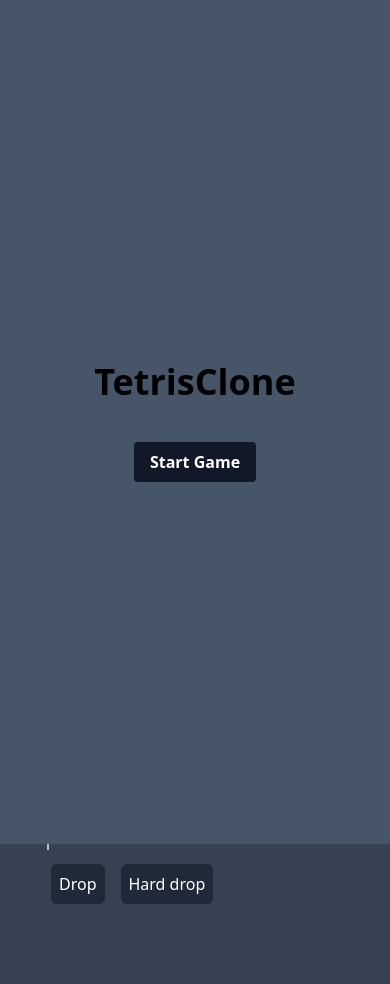
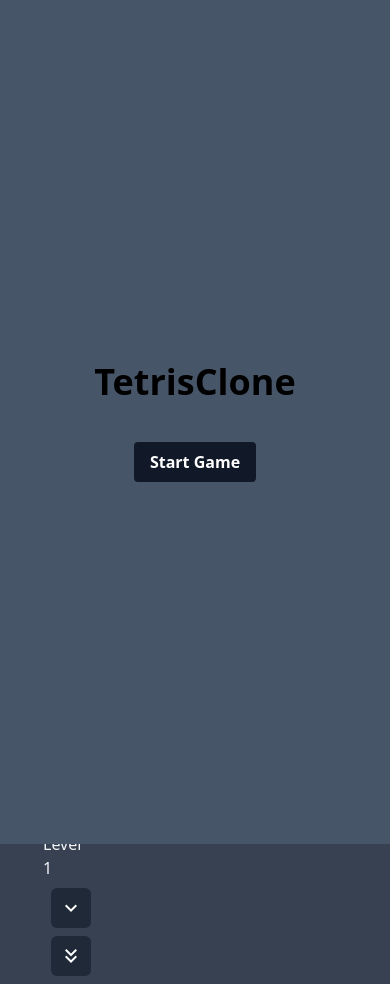
Before and after one commit to jpundonor/tetris-clone, a Vue app: page / in a window 390 px wide. Before the commit the page ends 912 px from the top, so only its background shows below. Built offline with nearby package versions, Linux system fonts and the light colour scheme.

Commit message:
add Material Icons to Controls, and GamePause components for improved UI

```diff
--- a/index.html
+++ b/index.html
@@ -4,6 +4,7 @@
     <meta charset="UTF-8" />
     <link rel="icon" type="image/svg+xml" href="/vite.svg" />
     <meta name="viewport" content="width=device-width, initial-scale=1.0" />
+    <link href="https://fonts.googleapis.com/icon?family=Material+Icons+Outlined" rel="stylesheet">
     <title>TetrisClone</title>
   </head>
   <body>
--- a/src/components/Controls.vue
+++ b/src/components/Controls.vue
@@ -1,12 +1,25 @@
 <template>
-  <div v-if="isAxisX" class="flex flex-row mt-2 md:mt-5 justify-center md:hidden">
-    <button @click="handleKeydown({ key: 'ArrowLeft' })">Left</button>
-    <button @click="handleKeydown({ key: 'ArrowUp' })">Rotate</button>
-    <button @click="handleKeydown({ key: 'ArrowRight' })">Right</button>
+  <div
+    v-if="isAxisX"
+    class="flex flex-row mt-2 md:mt-5 justify-center md:hidden"
+  >
+    <button @click="handleKeydown({ key: 'ArrowLeft' })">
+      <span class="material-icons-outlined"> keyboard_arrow_left </span>
+    </button>
+    <button @click="handleKeydown({ key: 'ArrowUp' })">
+      <span class="material-icons-outlined"> autorenew </span>
+    </button>
+    <button @click="handleKeydown({ key: 'ArrowRight' })">
+      <span class="material-icons-outlined"> keyboard_arrow_right </span>
+    </button>
   </div>
   <div v-if="!isAxisX" class="flex flex-col mt-5 md:hidden">
-    <button @click="drop">Drop</button>
-    <button @click="hardDrop">Hard drop</button>
+    <button @click="drop">
+      <span class="material-icons-outlined"> keyboard_arrow_down </span>
+    </button>
+    <button @click="hardDrop">
+      <span class="material-icons-outlined"> keyboard_double_arrow_down </span>
+    </button>
   </div>
 </template>
 
@@ -19,17 +32,16 @@ export default {
     isAxisX: Boolean,
   },
   methods: {
-    ...mapActions("game",["hardDrop", "handleKeydown"]),
+    ...mapActions("game", ["hardDrop", "handleKeydown"]),
     drop() {
       this.handleKeydown({ key: "ArrowDown" });
     },
-
   },
 };
 </script>
 
 <style scoped>
 button {
-  @apply bg-gray-800 text-white p-2 m-2 rounded-md flex-1;
+  @apply bg-gray-800 text-white p-2 m-2 rounded-md flex-1 flex items-center justify-center;
 }
 </style>
--- a/src/components/GamePause.vue
+++ b/src/components/GamePause.vue
@@ -1,5 +1,7 @@
 <template>
-  <button @click="togglePause">Pause</button>
+  <button @click="togglePause">
+    <span class="material-icons-outlined"> pause </span>
+  </button>
   <div v-if="isPaused" class="pause">
     <p>Pause</p>
     <div class="flex gap-2">
@@ -18,7 +20,7 @@ export default {
     ...mapState("game", ["isPaused"]),
   },
   methods: {
-    ...mapActions("game", ["togglePause","resetBoard"]),
+    ...mapActions("game", ["togglePause", "resetBoard"]),
     reset() {
       this.resetBoard();
       this.togglePause();
@@ -32,7 +34,7 @@ export default {
   @apply fixed top-0 left-0 w-full h-full bg-black bg-opacity-60 flex flex-col justify-center items-center;
 }
 button {
-  @apply text-gray-900 bg-white font-semibold px-4 py-2 rounded transition-all duration-500;
+  @apply text-gray-900 bg-white font-semibold px-4 py-2 rounded transition-all duration-500 flex items-center justify-center;
   @apply hover:bg-gray-500 hover:text-slate-50;
 }
 p {
--- a/src/components/ScoreBoard.vue
+++ b/src/components/ScoreBoard.vue
@@ -1,9 +1,13 @@
 <template>
-  <div class="text-xl">
-    <h2>Score</h2>
-    <p>{{ getScore }}</p>
-    <h2>Level</h2>
-    <p>{{ getLevel }}</p>
+  <div class="text-xl flex flex-col gap-2">
+    <div>
+      <h2>Score</h2>
+      <p>{{ getScore }}</p>
+    </div>
+    <div>
+      <h2>Level</h2>
+      <p>{{ getLevel }}</p>
+    </div>
   </div>
 </template>
 
```
